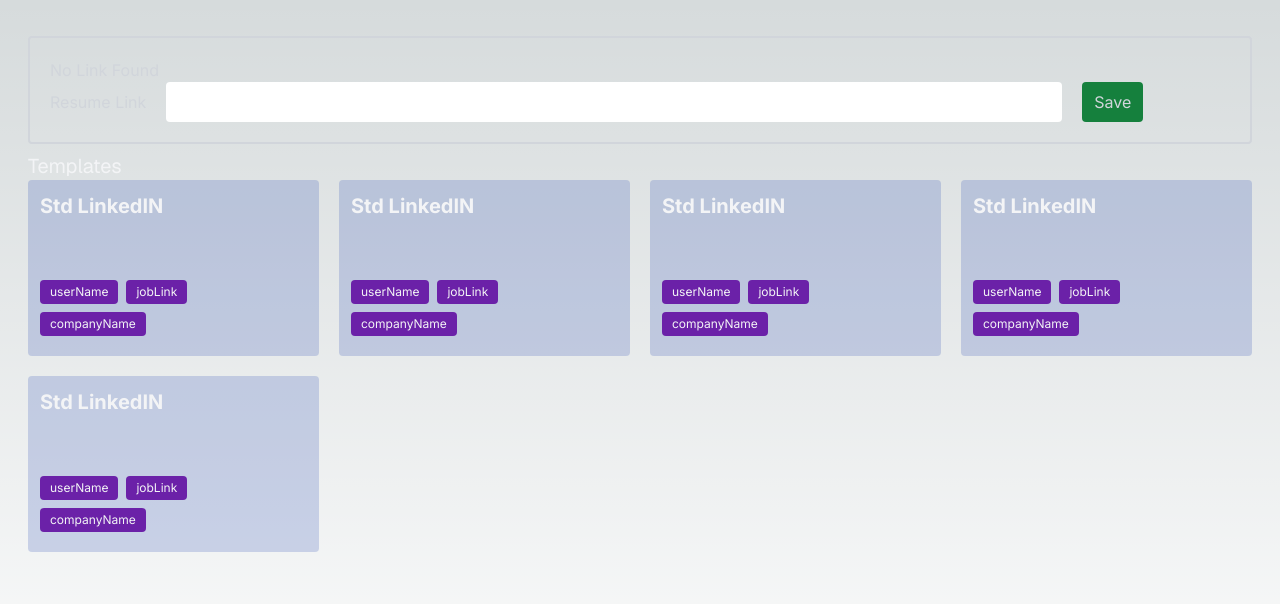
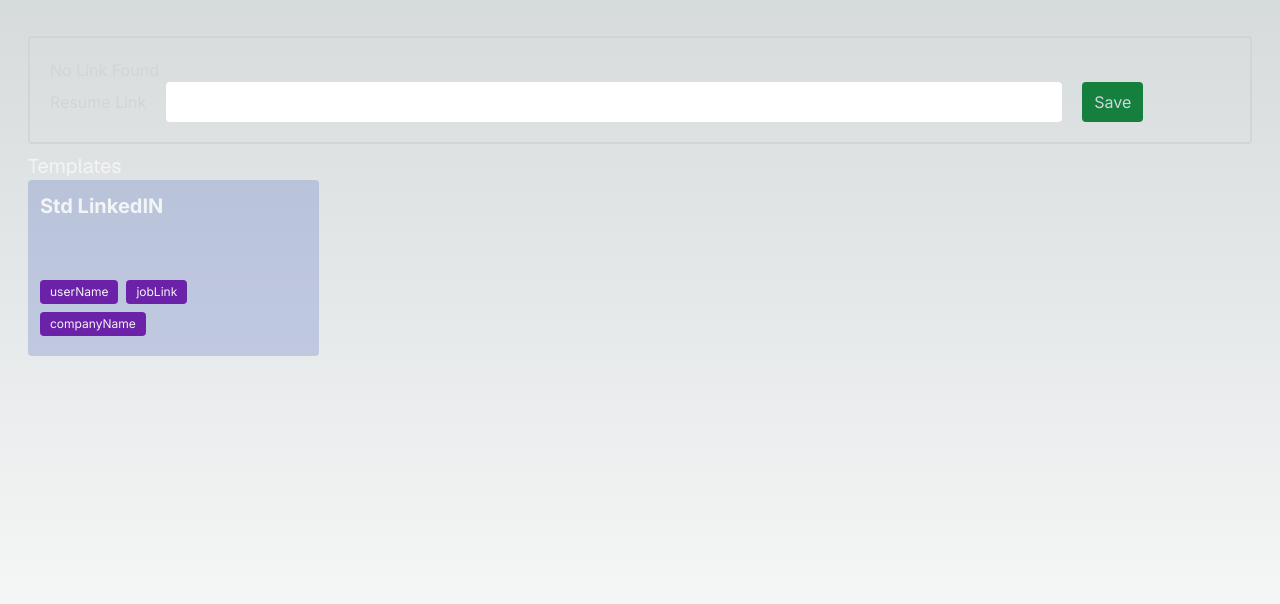
Before and after one commit to tanushm31/templator, a Next.js app: page / in a window 1280 px wide. Shown: the top 604 px of the page. Built offline with nearby package versions, Linux system fonts and the light colour scheme.

Commit message:
Removed Redundant Data Entries

```diff
--- a/src/app/page.tsx
+++ b/src/app/page.tsx
@@ -15,102 +15,6 @@
 };
 
 export const templates: ITemplate[] = [
-	{
-		title: "Std LinkedIN",
-		templateText: `
-    Hi $.userName,
-
-    It's great connecting with you. How have you been?
-
-    I found a job opportunity at $.companyName which perfectly overlaps with my skillset and wanted to check if you could provide me with a refferal for the same.
-
-    Here is the job link:
-    $.jobLink
-
-    Here is a link to my resume:
-    #.resumeLink
-
-    Looking forward to hearing back from you, thank you for your time and consideration.
-
-
-    Best Regards,
-    Tanush
-    `,
-		variables: ["userName", "jobLink", "companyName"],
-		// resumeAttachedFlag
-	},
-	{
-		title: "Std LinkedIN",
-		templateText: `
-    Hi $.userName,
-
-    It's great connecting with you. How have you been?
-
-    I found a job opportunity at $.companyName which perfectly overlaps with my skillset and wanted to check if you could provide me with a refferal for the same.
-
-    Here is the job link:
-    $.jobLink
-
-    Here is a link to my resume:
-    #.resumeLink
-
-    Looking forward to hearing back from you, thank you for your time and consideration.
-
-
-    Best Regards,
-    Tanush
-    `,
-		variables: ["userName", "jobLink", "companyName"],
-		// resumeAttachedFlag
-	},
-	{
-		title: "Std LinkedIN",
-		templateText: `
-    Hi $.userName,
-
-    It's great connecting with you. How have you been?
-
-    I found a job opportunity at $.companyName which perfectly overlaps with my skillset and wanted to check if you could provide me with a refferal for the same.
-
-    Here is the job link:
-    $.jobLink
-
-    Here is a link to my resume:
-    #.resumeLink
-
-    Looking forward to hearing back from you, thank you for your time and consideration.
-
-
-    Best Regards,
-    Tanush
-    `,
-		variables: ["userName", "jobLink", "companyName"],
-		// resumeAttachedFlag
-	},
-	{
-		title: "Std LinkedIN",
-		templateText: `
-    Hi $.userName,
-
-    It's great connecting with you. How have you been?
-
-    I found a job opportunity at $.companyName which perfectly overlaps with my skillset and wanted to check if you could provide me with a refferal for the same.
-
-    Here is the job link:
-    $.jobLink
-
-    Here is a link to my resume:
-    #.resumeLink
-
-    Looking forward to hearing back from you, thank you for your time and consideration.
-
-
-    Best Regards,
-    Tanush
-    `,
-		variables: ["userName", "jobLink", "companyName"],
-		// resumeAttachedFlag
-	},
 	{
 		title: "Std LinkedIN",
 		templateText: `
```
